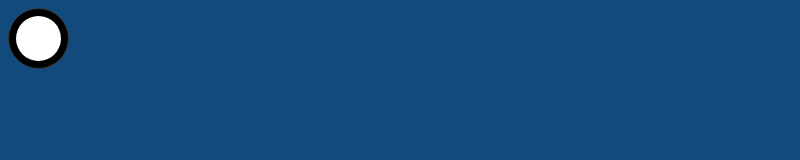
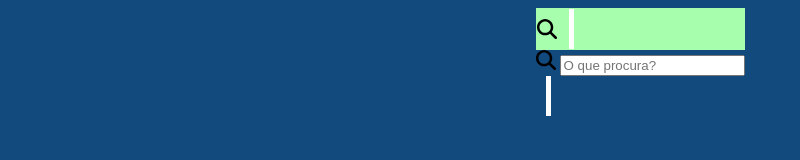
Before and after one commit to souzaslucas/BarrasDePesquisa_CSS, a plain HTML site: page index.html in a window 1280 px wide. Shown: the whole page, without its empty margins (0-800 px from the left). Drawn offline with Linux system fonts and the light colour scheme.

Commit message:
modificações na barra de pesquisa

```diff
--- a/index.html
+++ b/index.html
@@ -6,17 +6,31 @@
     <meta name="viewport" content="width=device-width, initial-scale=1.0">
     <title>Barra de Pesquisa</title>
     <link rel="stylesheet" href="style.css">
+    <link rel="stylesheet" href="style2.css">
 </head>
 <body>
 <div class="container">
     <div class="linha">
-        <input type="text" name="buca" placeholder="Search"/>
+        <img src="img/search_icon.svg" alt="serach_icon" class="icon_search">
+        <input type="text" name="buca" placeholder="O que procura?"/>
         <div class="icon">
             <i class="fa fa-search"></i>
             <i class="fa-solid fa-xmark"></i>
         </div>
     </div>
+    <div class="linha_2">
+        <img src="img/search_icon.svg" alt="serach_icon" class="icon_search">
+        <input type="text" name="buca" placeholder="O que procura?"/>
+        <div class="icon">
+            <i class="fa fa-search"></i>
+            <i class="fa-solid fa-xmark"></i>
+        </div>
+    </div>
+
 </div>
+
+
+
 
 </body>
 </html>
--- a/style.css
+++ b/style.css
@@ -3,59 +3,66 @@ body{
 }
 
 .container{
-    display: inline-block;
+    display: grid;
+    justify-content:center;
+    align-content:initial;
+
 }
 
 .linha{
     display: flex;
-    background-color: #000;
-    border-radius: 100px;
-    border: 1px solid #3b3b3b;
+    background-color: rgb(167, 255, 174);
+    border-radius: 0;
+    border: .2px solid transparent ;
 }
 
 .linha input{
     background: transparent;
     color: #fff;
-    font-weight: 600;
+    font-weight: 100;
     font-size: 15px;
     border: none;
-    padding: 0;
+    padding-right: 0;
     width: 0;
     outline: 0;
-    transition: all 0.2s;
+    transition: all .8s;
 
 }
 
+.icon_search{
+    width: 20px;
+    color: aqua;
+
+}
 .icon{
     display: flex;
     align-items: center;
     justify-content: center;
-    width: 45px;
-    height: 45px;
-    margin: 7px;
-    border-radius: 50%;
+    width: 5px;
+    height: 40px;
+    margin-left: 10px;
+    border-radius: 0%;
     background: #ffffff;
 }
 
 .icon i{
     position: absolute;
-    color: #222222;
+    color: #ffc400;
 }
 
 .icon .fa-xmark {
     opacity: 0;
 }
 
-.container:hover input, input:focus, input:not(:placeholder-shown){
+.container:hover input, input:focus, input:not(:placeholder-shown, .icon_search){
     width: 300px;
-    padding: 1rem;
     padding-left: .5rem;
 }
 
-.container:hover .fa-xmark, input:focus ~ .icon .fa-xmark, input:not(:placeholder-shown) ~ .icon .fa-xmark {
+.container:hover .fa-xmark, input:focus ~ .icon .fa-xmark, input:not(:placeholder-shown,) ~ .icon .fa-xmark {
     opacity: 1;
 }
 
-.container:hover .fa-search, input:focus ~ .icon .fa-search,input:not(:placeholder-shown) ~ .icon .fa-search {
+.container:hover .fa-search, input:focus ~ .icon .fa-search,input:not(:placeholder-shown) ~ .icon .fa-search .icon_search {
     opacity: 0;
 }
```
Also changed, not shown: img/search_icon.svg (added), style2.css (added).
